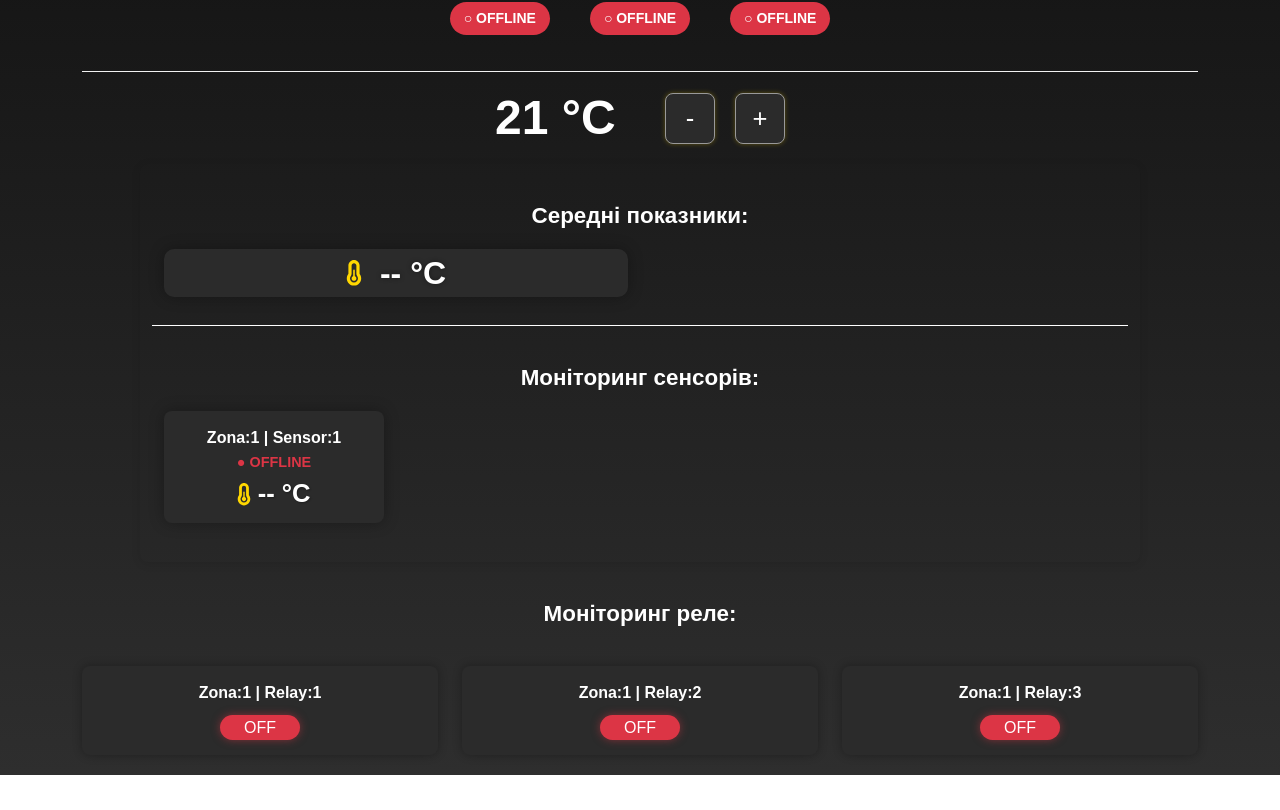
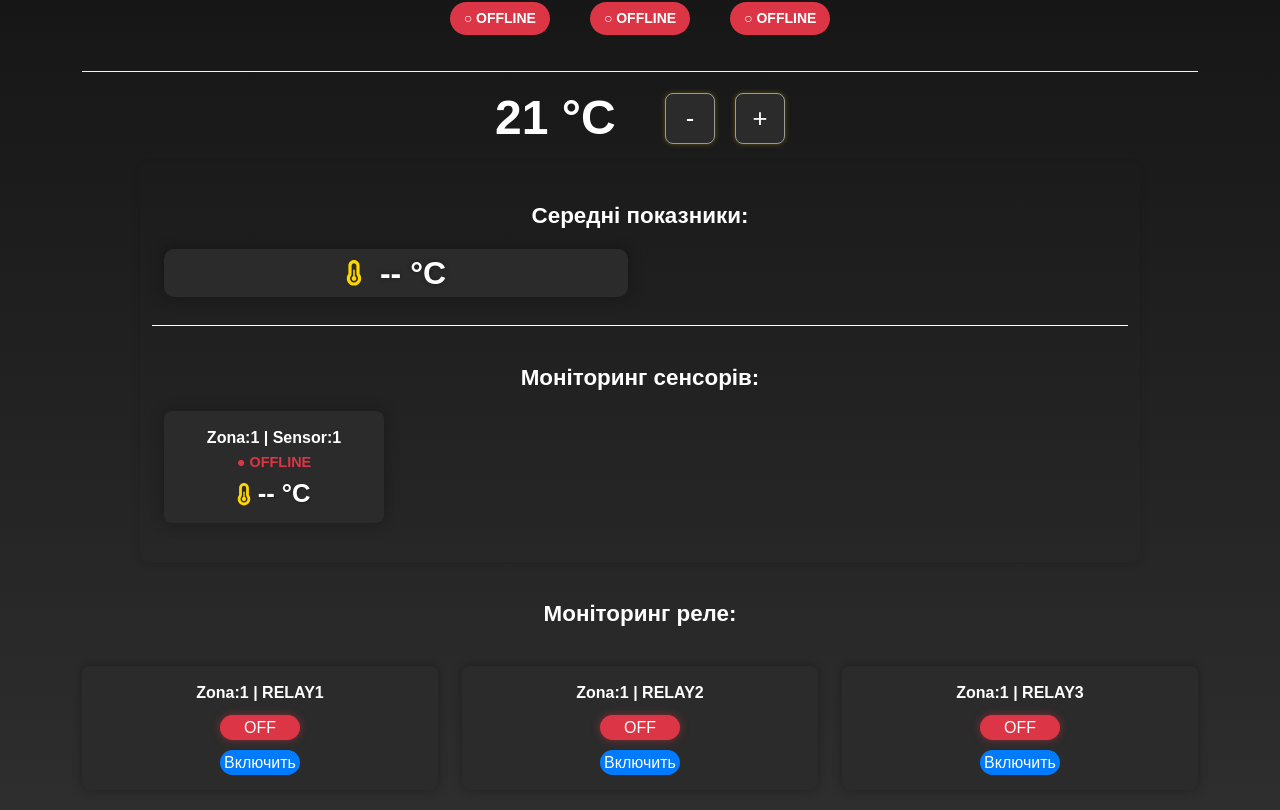
Before and after one commit to DITGDIGENTIS/ditgdigentis, a Next.js app: page / in a window 1280 px wide. Shown: the part 284-1094 px from the top of the page. Before the commit the page ends 1059 px from the top, so only its background shows below. Built offline with nearby package versions, Linux system fonts and the light colour scheme; no server answers.

Commit message:
zona Relay

```diff
--- /dev/null
+++ b/src/app/api/status/relay/route.ts
@@ -0,0 +1,40 @@
+export const runtime = "nodejs"; // обязательно в начале
+
+import { NextResponse } from "next/server";
+
+// 👀 Определение типа должно быть ДО использования
+type RelayCommand = {
+  relay: string;
+  action: number;
+  timestamp: number;
+};
+
+// 💾 Переменная для хранения команд
+let lastCommand: Record<string, RelayCommand> = {};
+
+// ✅ POST — принять команду
+export async function POST(req: Request) {
+  try {
+    const body = await req.json();
+    const { id, relay, action } = body;
+
+    if (!id || !relay || typeof action !== "number") {
+      return NextResponse.json({ error: "Invalid payload" }, { status: 400 });
+    }
+
+    lastCommand[id] = {
+      relay,
+      action,
+      timestamp: Date.now(),
+    };
+
+    return NextResponse.json({ success: true });
+  } catch (e) {
+    return NextResponse.json({ error: "Server error" }, { status: 500 });
+  }
+}
+
+// ✅ GET — отдать последнюю команду
+export async function GET() {
+  return NextResponse.json(lastCommand);
+}
--- a/src/components/ZonaRelay.tsx
+++ b/src/components/ZonaRelay.tsx
@@ -1,6 +1,6 @@
-"use client";  // This marks the file as a client component
+"use client";
 
-import { useEffect, useState, CSSProperties } from "react";
+import React, { useEffect, useState, CSSProperties } from "react";
 
 export default function ZonaRelay() {
   const [relayStatus, setRelayStatus] = useState({
@@ -9,7 +9,6 @@ export default function ZonaRelay() {
     relay3: false,
   });
 
-  // Стили для самих кнопок
   const buttonStyle: CSSProperties = {
     padding: "10px 20px",
     fontSize: "1rem",
@@ -25,6 +24,20 @@ export default function ZonaRelay() {
     width: "80px",
     height: "25px",
     margin: "auto",
+  };
+
+  const toggleRelay = async (relay: "relay1" | "relay2" | "relay3", action: number) => {
+    try {
+      const res = await fetch("https://ditgdigentis.vercel.app/api/relay", {
+        method: "POST",
+        headers: { "Content-Type": "application/json" },
+        body: JSON.stringify({ id: "zona1", relay, action }),
+      });
+      const data = await res.json();
+      console.log("Command Response:", data);
+    } catch (error) {
+      console.error("Ошибка отправки команды:", error);
+    }
   };
 
   useEffect(() => {
@@ -45,87 +58,58 @@ export default function ZonaRelay() {
     };
 
     checkRemotePiStatus();
-    const remotePiInterval = setInterval(checkRemotePiStatus, 10000); // обновление каждые 10 секунд
-
-    return () => {
-      clearInterval(remotePiInterval); // очищаем интервал при размонтировании
-    };
+    const interval = setInterval(checkRemotePiStatus, 10000);
+    return () => clearInterval(interval);
   }, []);
 
   return (
     <div className="container">
       <h2 className="relay-title text-center mt-4 mb-4">Моніторинг реле:</h2>
       <div className="row">
-        {/* Relay 1 */}
-        <div className="col-6 col-md-4">
+        {["relay1", "relay2", "relay3"].map((relay) => (
+          <div key={relay} className="col-6 col-md-4">
             <div className="relay-status-block-relay">
-            <div className="relay-description-relay">
-              Zona:1 | Relay:1
-            </div>
+              <div className="relay-description-relay">Zona:1 | {relay.toUpperCase()}</div>
               <button
                 style={{
                   ...buttonStyle,
-                backgroundColor: relayStatus.relay1 ? "#28a745" : "#dc3545",
-                boxShadow: relayStatus.relay1 ? "0 0 8px rgba(40, 167, 69, 0.5)" : "0 0 8px rgba(220, 53, 69, 0.5)",
+                  backgroundColor: relayStatus[relay as keyof typeof relayStatus] ? "#28a745" : "#dc3545",
+                  boxShadow: relayStatus[relay as keyof typeof relayStatus]
+                    ? "0 0 8px rgba(40, 167, 69, 0.5)"
+                    : "0 0 8px rgba(220, 53, 69, 0.5)",
                 }}
-              className={`relay-status-button-relay ${relayStatus.relay1 ? "relay-online-relay" : "relay-offline-relay"}`}
-              title={`Relay 1 ${relayStatus.relay1 ? "ON" : "OFF"}`}
+                className={`relay-status-button-relay ${
+                  relayStatus[relay as keyof typeof relayStatus] ? "relay-online-relay" : "relay-offline-relay"
+                }`}
+                title={`${relay.toUpperCase()} ${relayStatus[relay as keyof typeof relayStatus] ? "ON" : "OFF"}`}
               >
-              {relayStatus.relay1 ? "ON" : "OFF"}
+                {relayStatus[relay as keyof typeof relayStatus] ? "ON" : "OFF"}
+              </button>
+              <button
+                style={{
+                  ...buttonStyle,
+                  marginTop: "10px",
+                  backgroundColor: "#007bff",
+                }}
+                onClick={() =>
+                  toggleRelay(relay as "relay1" | "relay2" | "relay3", relayStatus[relay as keyof typeof relayStatus] ? 0 : 1)
+                }
+                title={`Переключить ${relay.toUpperCase()}`}
+              >
+                {relayStatus[relay as keyof typeof relayStatus] ? "Выключить" : "Включить"}
               </button>
             </div>
           </div>
-
-        {/* Relay 2 */}
-        <div className="col-6 col-md-4">
-          <div className="relay-status-block-relay">
-            <div className="relay-description-relay">
-              Zona:1 | Relay:2
-            </div>
-            <button
-              style={{
-                ...buttonStyle,
-                backgroundColor: relayStatus.relay2 ? "#28a745" : "#dc3545",
-                boxShadow: relayStatus.relay2 ? "0 0 8px rgba(40, 167, 69, 0.5)" : "0 0 8px rgba(220, 53, 69, 0.5)",
-              }}
-              className={`relay-status-button-relay ${relayStatus.relay2 ? "relay-online-relay" : "relay-offline-relay"}`}
-              title={`Relay 2 ${relayStatus.relay2 ? "ON" : "OFF"}`}
-            >
-              {relayStatus.relay2 ? "ON" : "OFF"}
-            </button>
-          </div>
-        </div>
-
-        {/* Relay 3 */}
-        <div className="col-6 col-md-4">
-          <div className="relay-status-block-relay">
-            <div className="relay-description-relay">
-              Zona:1 | Relay:3
-            </div>
-            <button
-              style={{
-                ...buttonStyle,
-                backgroundColor: relayStatus.relay3 ? "#28a745" : "#dc3545",
-                boxShadow: relayStatus.relay3 ? "0 0 8px rgba(40, 167, 69, 0.5)" : "0 0 8px rgba(220, 53, 69, 0.5)",
-              }}
-              className={`relay-status-button-relay ${relayStatus.relay3 ? "relay-online-relay" : "relay-offline-relay"}`}
-              title={`Relay 3 ${relayStatus.relay3 ? "ON" : "OFF"}`}
-            >
-              {relayStatus.relay3 ? "ON" : "OFF"}
-            </button>
-          </div>
-        </div>
+        ))}
       </div>
 
       <style jsx>{`
-
         .relay-title {
           font-size: 1.5rem;
           font-weight: bold;
           margin-bottom: 20px;
-          color: #FFF;
+          color: #fff;
         }
-
         .relay-status-block-relay {
           margin-bottom: 20px;
           padding: 15px;
@@ -133,7 +117,6 @@ export default function ZonaRelay() {
           border-radius: 8px;
           box-shadow: 0 0 10px rgba(0, 0, 0, 0.3);
         }
-
         .relay-description-relay {
           color: #fff;
           margin-bottom: 10px;
@@ -141,7 +124,6 @@ export default function ZonaRelay() {
           font-weight: 600;
           text-align: center;
         }
-
         .relay-status-button-relay {
           width: 100%;
           height: 20px;
@@ -153,20 +135,15 @@ export default function ZonaRelay() {
           text-align: center;
           transition: transform 0.3s ease, box-shadow 0.3s ease;
         }
-
         .relay-status-button-relay.relay-online-relay {
           background-color: #28a745;
           box-shadow: 0 0 8px rgba(40, 167, 69, 0.5);
         }
-
         .relay-status-button-relay.relay-offline-relay {
           background-color: #dc3545;
           box-shadow: 0 0 8px rgba(220, 53, 69, 0.5);
         }
-
-        /* Стили для мобильных устройств */
         @media (max-width: 576px) {
-
           .relay-status-button-relay {
             font-size: 1rem;
             padding: 8px 16px;
```
Lines whose indentation alone changed are shown as unchanged.
